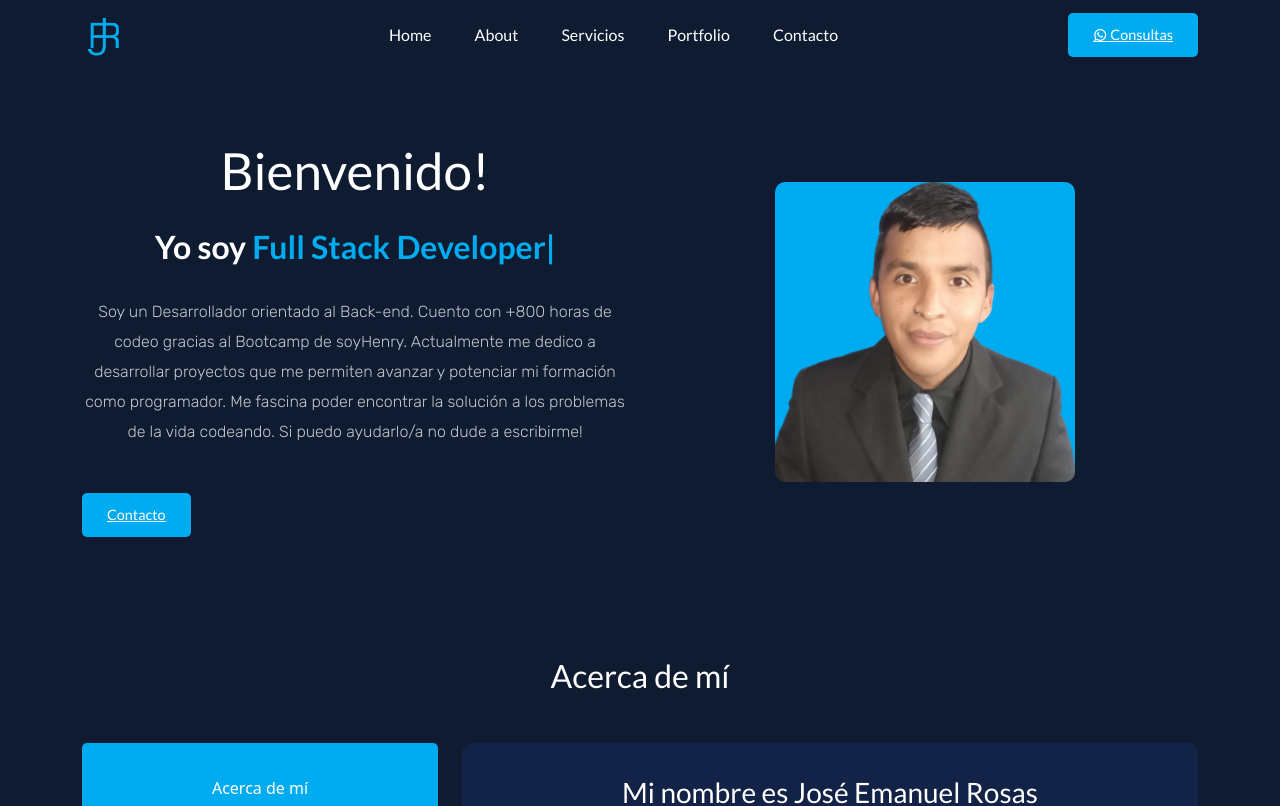
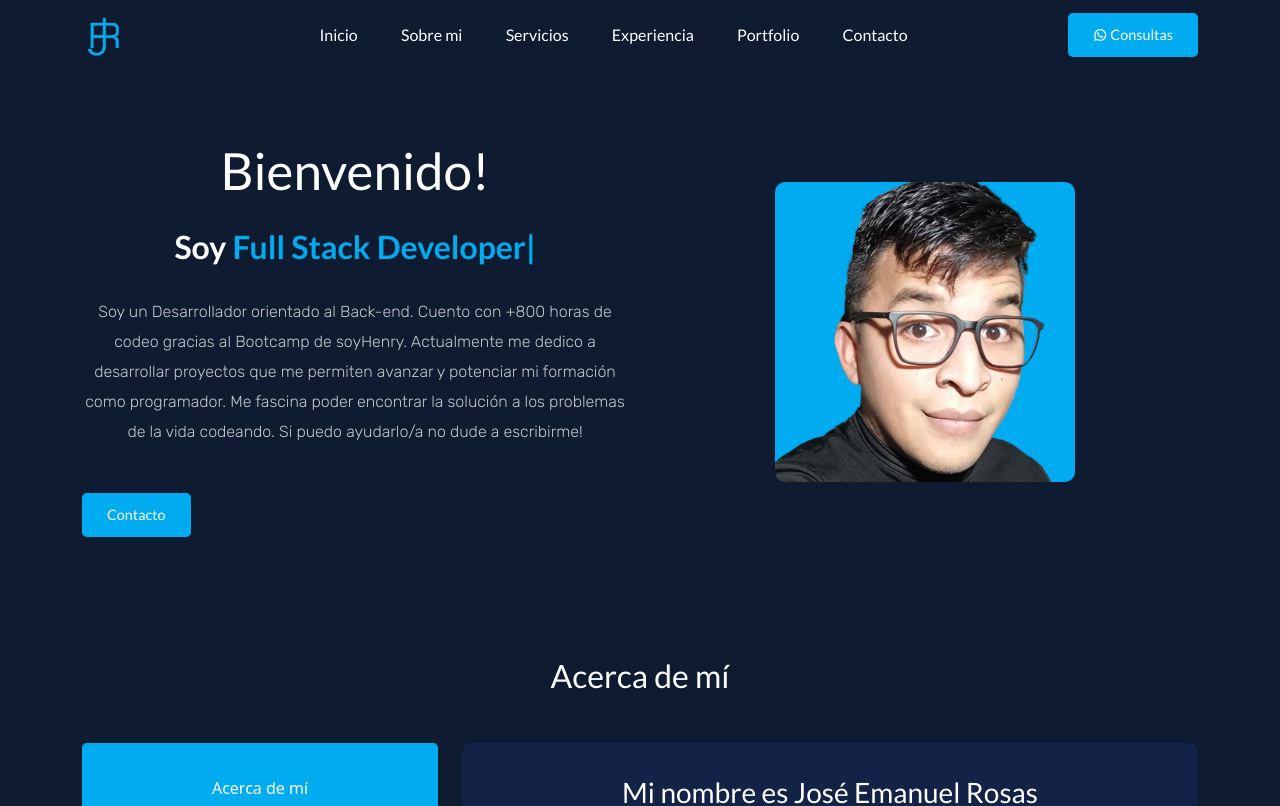
Before and after one commit to Ema0502/JR-Portfolio, a React (Vite) app in the folder vite-porfolio/: page / in a window 1280 px wide. Shown: the top 806 px of the page. Built offline with nearby package versions, Linux system fonts and the light colour scheme.

Commit message:
actualizacion

```diff
--- a/vite-porfolio/src/components/Experience/Experience.jsx
+++ b/vite-porfolio/src/components/Experience/Experience.jsx
@@ -30,7 +30,7 @@ const Experience = () => {
   ]
 
   return (
-    <section>
+    <section id="experience">
       <Container className={style.container}>
         <Row>
           <Col lg-12="true" className="mb-5">
--- a/vite-porfolio/src/components/Experience/Experience.module.css
+++ b/vite-porfolio/src/components/Experience/Experience.module.css
@@ -1,5 +1,5 @@
 .single__experience_container {
-  padding: 30px;
+  padding: 25px;
   background: var(--colorAzulOscuro13);
   border-radius: 10px;
   margin-bottom: 15px;
--- a/vite-porfolio/src/components/Header/Header.jsx
+++ b/vite-porfolio/src/components/Header/Header.jsx
@@ -10,16 +10,20 @@ const Header = () => {
 
   const navLinks = [
     {
-      display: "Home",
+      display: "Inicio",
       url: "#home",
     },
     {
-      display: "About",
+      display: "Sobre mi",
       url: "#about",
     },
     {
       display: "Servicios",
       url: "#services",
+    },
+    {
+      display: "Experiencia",
+      url: "#experience",
     },
     {
       display: "Portfolio",
--- a/vite-porfolio/src/components/Header/Header.module.css
+++ b/vite-porfolio/src/components/Header/Header.module.css
@@ -93,7 +93,6 @@
     left: 0;
     width: 100%;
     height: 100%;
-    background: #00acf06c;
     z-index: 888888;
     display: none;
   }
@@ -139,7 +138,7 @@
   }
 
   .navigation {
-    justify-content: space-around;
+    justify-content: space-between;
   }
 
   .logoJR {
--- a/vite-porfolio/src/components/HeroSection/HeroSection.jsx
+++ b/vite-porfolio/src/components/HeroSection/HeroSection.jsx
@@ -1,6 +1,6 @@
 import style from "./HeroSection.module.css";
 import { Container, Row, Col } from "reactstrap";
-import heroImage from "../../img/Captura de pantalla 2023-09-26 174445.png";
+import heroImage from "../../img/Captura_de_pantalla_2023-08-20_081923-removebg-preview.png";
 import { useRef, useEffect } from "react";
 import { init } from "ityped";
 
@@ -23,7 +23,7 @@ const HeroSection = () => {
           <Col lg="6" md="6">
             <div className={style.hero__content}>
               <h1 className={style.mp__4}>Bienvenido!</h1>
-              <h2 className={`${style.hero__title} ${style.mp__4}`}>Yo soy
+              <h2 className={`${style.hero__title} ${style.mp__4}`}>Soy
                 <span ref={textRef}></span>
               </h2>
               <p className={style.mp__4}>Soy un Desarrollador orientado al Back-end. Cuento con +800 horas de codeo gracias al Bootcamp de soyHenry.
--- a/vite-porfolio/src/components/HeroSection/HeroSection.module.css
+++ b/vite-porfolio/src/components/HeroSection/HeroSection.module.css
@@ -48,6 +48,10 @@
   font-size: .9rem;
   padding: 7px 25px;
   line-height: 30px;
+}
+
+a {
+  text-decoration: none;
 }
 
 .btn:hover {
--- a/vite-porfolio/src/components/Portfolio/Portfolio.module.css
+++ b/vite-porfolio/src/components/Portfolio/Portfolio.module.css
@@ -31,7 +31,7 @@
 
 .portfolio__card:hover .portfolio__content {
   transform: translateY(0);
-  opacity: 1;
+  opacity: 0.7;
 }
 
 .portfolio__content a {
```
